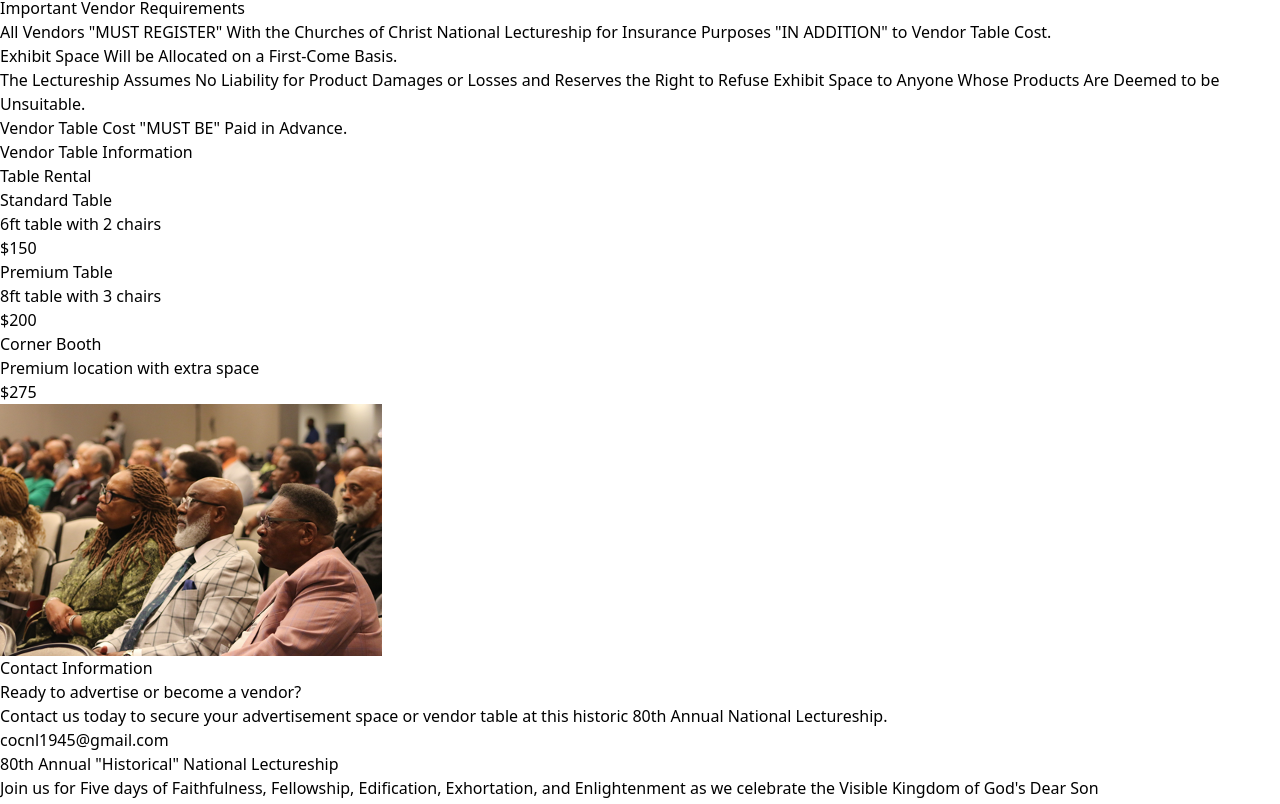
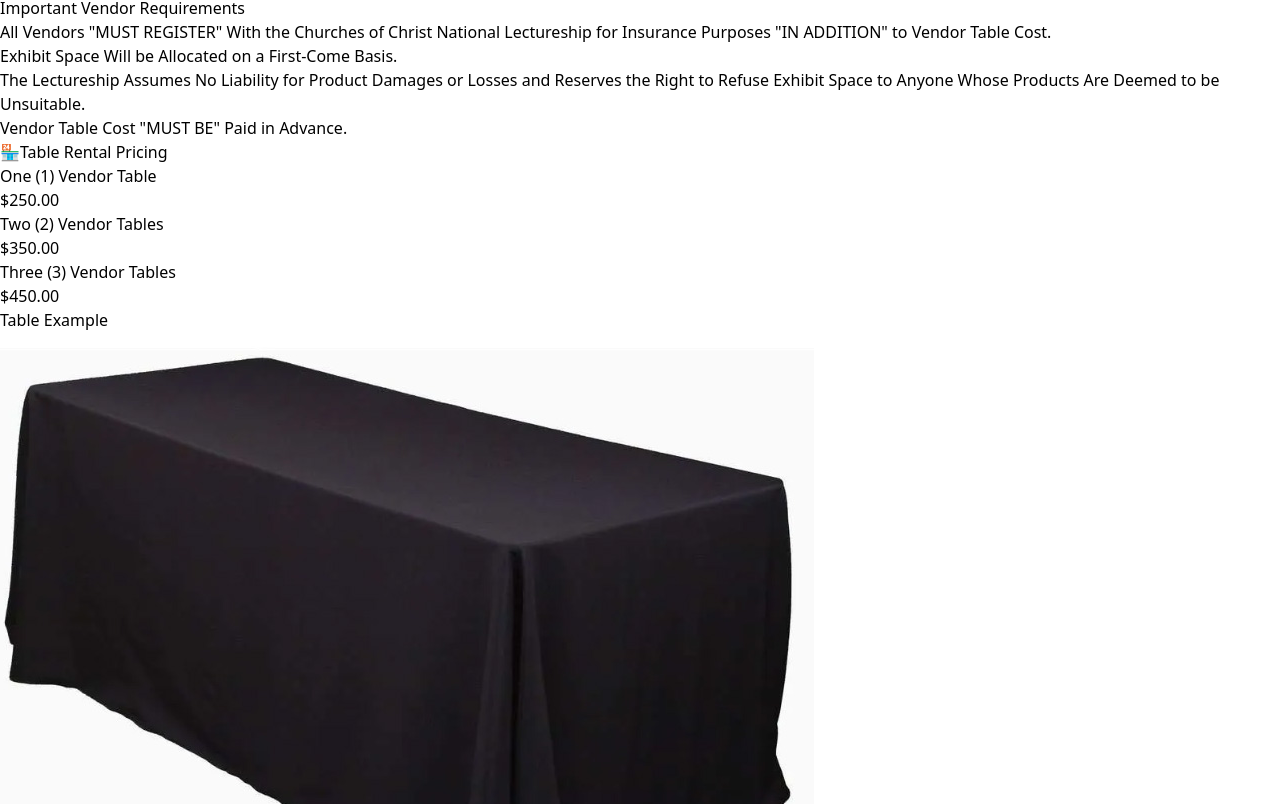
Before and after one commit to whitneesmith/cocnl-80th-annual-lectureship2, a React (Vite) app: page /vendors in a window 1280 px wide. Shown: the part 676-1480 px from the top of the page. Built offline with nearby package versions, Linux system fonts and the light colour scheme.

Commit message:
Update Vendors.tsx

```diff
--- a/src/pages/Vendors.tsx
+++ b/src/pages/Vendors.tsx
@@ -109,47 +109,49 @@ const Vendors = () => {
                 </div>
               </div>
 
-              {/* Vendor Table Information */}
-              <div className="mb-16">
-                <h3 className="text-2xl font-bold text-slate-900 mb-8">Vendor Table Information</h3>
+              {/* Table Rental Pricing */}
+              <div className="bg-white rounded-2xl shadow-xl p-8 border border-gray-100">
+                <h3 className="text-2xl font-bold text-slate-900 mb-6 flex items-center">
+                  <span className="mr-3">🏪</span>
+                  Table Rental Pricing
+                </h3>
 
-                <div className="grid grid-cols-1 md:grid-cols-2 gap-8">
-                  <div className="bg-white rounded-2xl p-8 shadow-lg border border-slate-100">
-                    <h4 className="text-xl font-bold text-slate-900 mb-6">Table Rental</h4>
-                    <div className="space-y-4">
-                      <div className="flex justify-between items-center p-4 bg-blue-50 rounded-lg border border-blue-200">
+                <div className="grid grid-cols-1 lg:grid-cols-2 gap-8">
+                  {/* Pricing */}
+                  <div className="space-y-6">
+                    <div className="flex justify-between items-center py-4 border-b border-gray-200">
                       <div>
-                          <p className="font-semibold text-slate-900">Standard Table</p>
-                          <p className="text-slate-600 text-sm">6ft table with 2 chairs</p>
+                        <span className="font-semibold text-gray-900">One (1) Vendor Table</span>
                       </div>
-                        <span className="text-blue-700 font-bold text-lg">$150</span>
+                      <span className="text-slate-600 font-bold text-xl">$250.00</span>
                     </div>
-
-                      <div className="flex justify-between items-center p-4 bg-purple-50 rounded-lg border border-purple-200">
+                    <div className="flex justify-between items-center py-4 border-b border-gray-200">
                       <div>
-                          <p className="font-semibold text-slate-900">Premium Table</p>
-                          <p className="text-slate-600 text-sm">8ft table with 3 chairs</p>
+                        <span className="font-semibold text-gray-900">Two (2) Vendor Tables</span>
                       </div>
-                        <span className="text-purple-700 font-bold text-lg">$200</span>
+                      <span className="text-slate-600 font-bold text-xl">$350.00</span>
                     </div>
-
-                      <div className="flex justify-between items-center p-4 bg-green-50 rounded-lg border border-green-200">
+                    <div className="flex justify-between items-center py-4 border-b border-gray-200">
                       <div>
-                          <p className="font-semibold text-slate-900">Corner Booth</p>
-                          <p className="text-slate-600 text-sm">Premium location with extra space</p>
+                        <span className="font-semibold text-gray-900">Three (3) Vendor Tables</span>
                       </div>
-                        <span className="text-green-700 font-bold text-lg">$275</span>
-                      </div>
+                      <span className="text-slate-600 font-bold text-xl">$450.00</span>
                     </div>
                   </div>
 
-                  {/* Audience Photo */}
-                  <div className="flex items-center justify-center">
+                  {/* Table Example Image */}
+                  <div className="space-y-4">
+                    <h4 className="text-lg font-semibold text-slate-800">Table Example</h4>
+                    <div className="bg-gray-100 rounded-lg overflow-hidden">
                       <img
-                      src="/lectureship-audience.png"
-                      alt="Engaged audience at lectureship"
-                      className="w-full max-w-md h-auto rounded-lg shadow-lg"
+                        src="/vendor-table-black.png"
+                        alt="Example of vendor table setup"
+                        className="w-full h-64 object-contain bg-white"
                       />
+                    </div>
+                    <p className="text-sm text-gray-600 text-center">
+                      Example of vendor table
+                    </p>
                   </div>
                 </div>
               </div>
```
Lines whose indentation alone changed are shown as unchanged.
